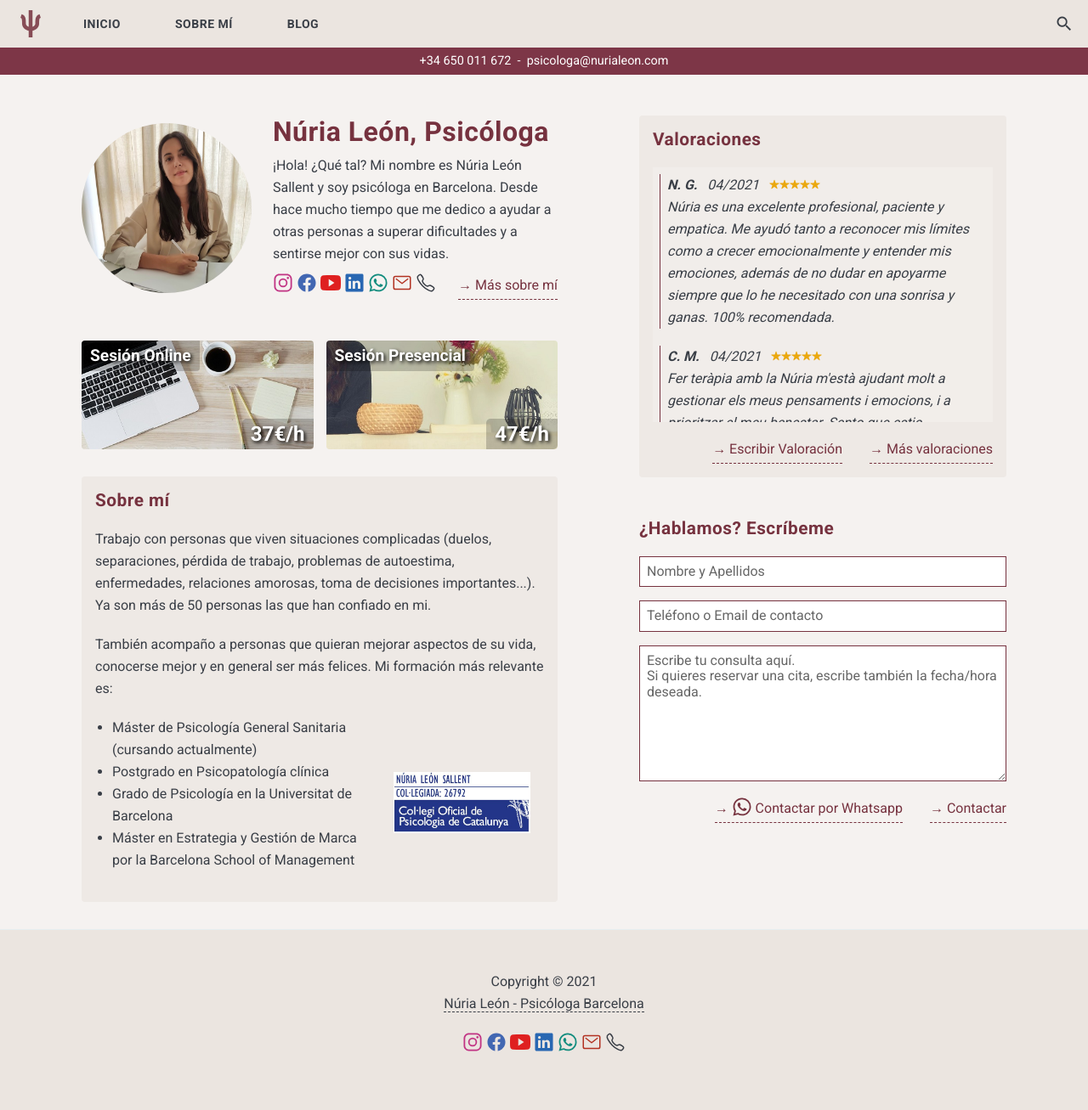
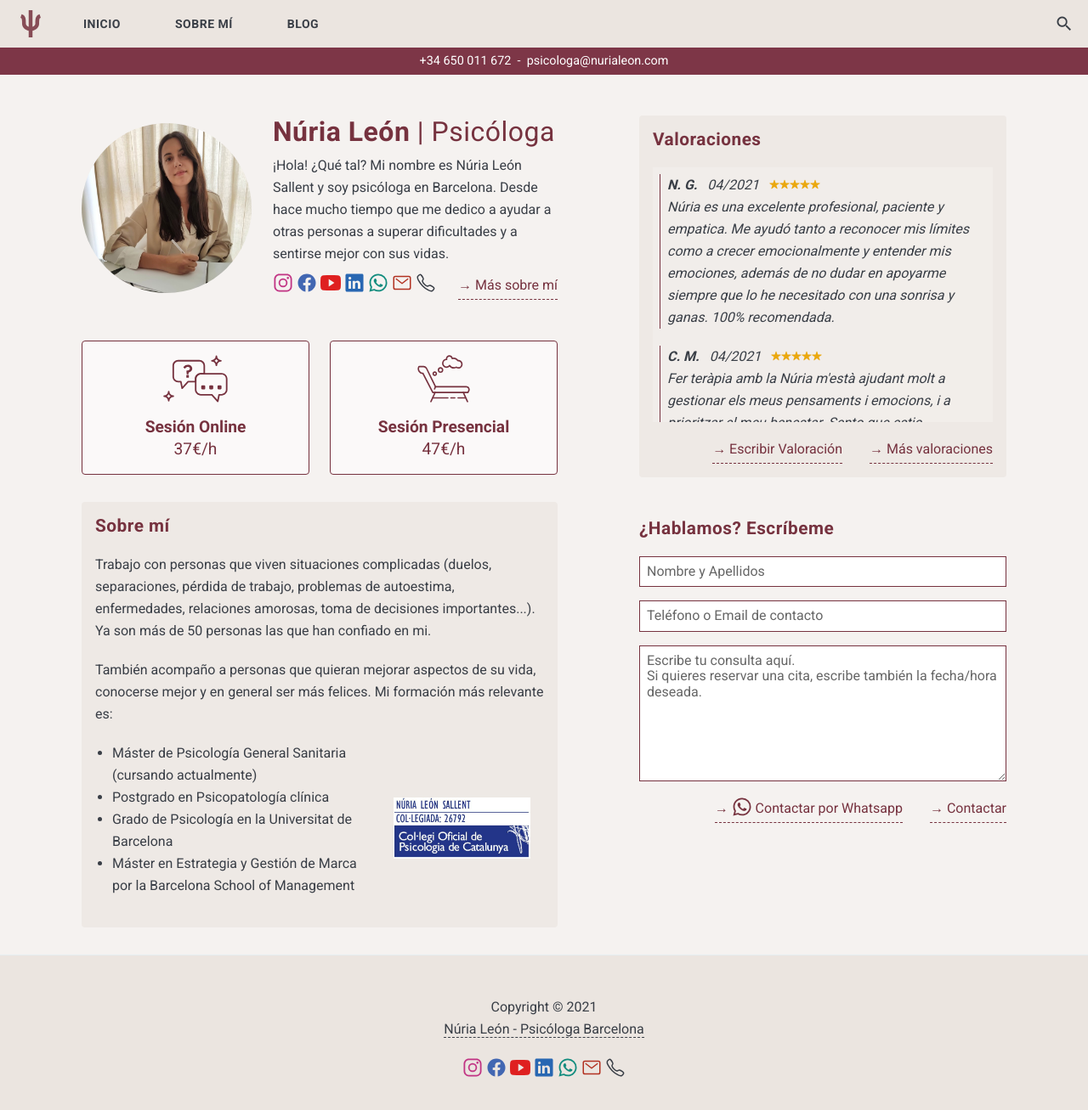
Before and after one commit to nurialeonsallent/nurialeon.com, a Jekyll site: the page built from index.html, in a window 1280 px wide and 1327 px high. Shown: the top 1307 px of the window at 85% size. Built offline with Jekyll 4.4.1, drawn with Linux system fonts in a browser that asks for light colours; nearby versions of some CDN libraries.

Commit message:
nuevos indicadores de precio

```diff
--- a/_includes/hero.html
+++ b/_includes/hero.html
@@ -1,7 +1,7 @@
 <!-- begin c-hero -->
 <div class="me">
   <img src="{{site.baseurl}}/images/{{ site.data.settings.author.image }}" alt="Nuria Leon Psicologa Barcelona" data-action="zoom">
-  <h1 class="title"><span class="no-wrap">Núria León</span>, Psicóloga</h1>
+  <h1 class="title"><span class="no-wrap">Núria León </span><span class="subtitle">| Psicóloga</span></h1>
   <div class="text">{{ site.data.settings.author.bio }}</div>
   {% include contact-link.html %}
   <a href="{{site.baseurl}}/sobre-mi/" class="about-me action">Más sobre mí</a>
--- a/_sass/5-OldPage/index.scss
+++ b/_sass/5-OldPage/index.scss
@@ -266,6 +266,10 @@ ion-icon.vcenter {
     margin-bottom: 0.5rem;
 }
 
+.me .title .subtitle {
+    font-weight: normal;
+}
+
 .me .text {
     grid-area: text;
     align-self: center;
@@ -291,47 +295,43 @@ ion-icon {
 
 .pricing {
     grid-area: pricing;
-    display: grid;
-    grid-gap: 15px;
-    grid-template-columns: 1fr 1fr;
+    display: flex;
+    flex-wrap: wrap;
+    justify-content: space-evenly;
+    gap: 24px;
 }
 
 .price-card {
-    display: block;
-
-    width: 100%;
-    height: 8rem;
+    display: flex;
+    flex-direction: column;
+    flex: 1;
+    border: 1px solid;
+    align-items: center;
+    position: relative;
+    color: var(--primary-color);
+    background-color: rgba(255, 255, 255, 0.6);
+    padding: 1rem;
     border-radius: 4px;
-    position: relative;
-    justify-self: center;
-
-    background-size: cover;
-    background-position: center center;
-    background-repeat: no-repeat;
-
-    color: white;
-    text-shadow: 2px 2px 4px #000000;
-    font-weight: bold;
-
-    overflow: hidden;
+    font-size: 1.2rem;
+    text-align: center;
 }
 
-.price-card .title {
-    display: inline-block;
-    font-size: 1.2rem;
-    padding: 5px 10px;
-    background-color: rgba(0, 0, 0, 0.2);
-    border-radius: 4px 0 4px 0;
+.price-card > .img {
+    height: 56px;
+    margin-bottom: 16px;
+
+    > img {
+        max-height: 100%;
+        max-width: unset;
+    }
 }
 
-.price-card .price {
-    position: absolute;
-    padding: 5px 10px;
-    right: 0;
-    bottom: 0;
-    font-size: 1.5rem;
-    background-color: rgba(0, 0, 0, 0.2);
-    border-radius: 5px 0 5px 0;
+.price-card > .title {
+    font-weight: bold;
+}
+
+.price-card > .price {
+    white-space: nowrap;
 }
 
 .opinions {
@@ -593,10 +593,20 @@ ion-icon {
         margin-top: 1rem;
     }
 
-    .price-card {
-        width: 100%;
-        .title {
-            word-spacing: 100vw;
+    .pricing {
+        gap: 16px;
+
+        .price-card {
+            font-size: 1.1rem;
+            line-height: 1em;
+
+            > .img {
+                height: 48px;
+            }
+
+            > .price {
+                margin-top: 6px;
+            }
         }
     }
 }
--- a/index.html
+++ b/index.html
@@ -7,19 +7,20 @@ layout: default
         {% include hero.html %}
 
         <div class="pricing">
-            <a class="no-decoration price-card col-1"
-                href="javascript:;" onclick="focusContactForm()"
-                style="background-image: url({{site.baseurl}}/images/online.jpg)">
+            <a class="no-decoration price-card"
+                href="javascript:;" onclick="focusContactForm()">
+                <div class="img"><img src="{{site.baseurl}}/images/online.svg" /></div>
                 <div class="title">Sesión Online</div>
                 <div class="price">37€/h</div>
             </a>
-            <a class="no-decoration price-card col-2"
-                href="javascript:;" onclick="focusContactForm()"
-                style="background-image: url({{site.baseurl}}/images/presencial.jpg)">
+            <a class="no-decoration price-card"
+                href="javascript:;" onclick="focusContactForm()">
+                <div class="img"><img src="{{site.baseurl}}/images/presencial.svg" /></div>
                 <div class="title">Sesión Presencial</div>
                 <div class="price">47€/h</div>
             </a>
         </div>
+
         <div class="info">
             <h2 class="h3">Sobre mí</h2>
             <p>Trabajo con personas que viven situaciones complicadas (duelos, separaciones, pérdida de trabajo, problemas de autoestima, enfermedades, relaciones amorosas, toma de decisiones importantes...). Ya son más de 50 personas las que han confiado en mi.</p>
```
Also changed, not shown: images/Psychologist.svg (added), images/online.jpg (deleted), images/online.svg (added), images/presencial.jpg (deleted), images/presencial.svg (added).
